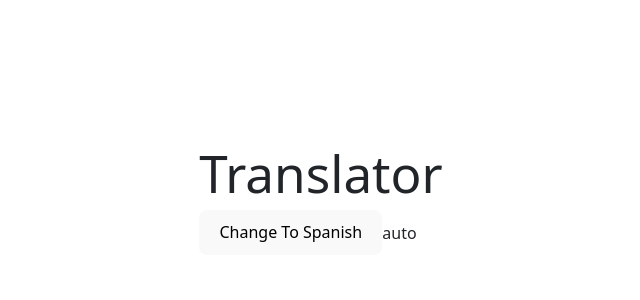
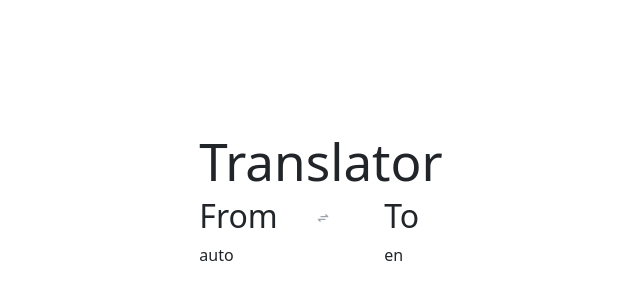
Before and after one commit to katiaku/translator, a React (Vite) app: page / in a window 1280 px wide. Shown: the part 200-500 px from the top of the page, without its empty margins (319-959 px from the left). Built offline with nearby package versions, Linux system fonts and the light colour scheme.

Commit message:
Use basic react-bootstrap components

```diff
--- a/package.json
+++ b/package.json
@@ -13,7 +13,8 @@
     "bootstrap": "^5.3.3",
     "react": "^18.3.1",
     "react-bootstrap": "^2.10.4",
-    "react-dom": "^18.3.1"
+    "react-dom": "^18.3.1",
+    "react-icons": "^5.2.1"
   },
   "devDependencies": {
     "@types/react": "^18.3.3",
--- a/src/App.tsx
+++ b/src/App.tsx
@@ -1,18 +1,37 @@
+import { CgArrowsExchange } from "react-icons/cg";
 import 'bootstrap/dist/css/bootstrap.min.css'
+import { Container, Row, Col, Button } from 'react-bootstrap'
 import './App.css'
-import { useStore } from './hooks/useStore';
+import { useStore } from './hooks/useStore'
+import { AUTO_LANGUAGE } from './constants';
 
 function App() {
 
-  const { fromLanguage, setFromLanguage } = useStore();
+  const { fromLanguage, toLanguage, interchangeLanguages } = useStore();
   return (
-    <div className='App'>
+    <Container fluid>
       <h1>Translator</h1>
-      <button onClick={() => {
-        setFromLanguage("es")
-      }}>Change To Spanish</button>
-      {fromLanguage}
-    </div>
+
+      <Row>
+        <Col>
+          <h2>From</h2>
+          {fromLanguage}
+        </Col>
+        <Col>
+          <Button
+            variant="link"
+            disabled={fromLanguage === AUTO_LANGUAGE}
+            onClick={interchangeLanguages}
+          >
+            <CgArrowsExchange />
+          </Button>
+        </Col>
+        <Col>
+          <h2>To</h2>
+          {toLanguage}
+        </Col>
+      </Row>
+    </Container>
   )
 }
 
--- a/src/hooks/useStore.ts
+++ b/src/hooks/useStore.ts
@@ -1,5 +1,6 @@
 import { useReducer } from 'react';
 import { Action, FromLanguage, Language, State } from '../types';
+import { AUTO_LANGUAGE } from '../constants';
 
 const initialState: State = {
     fromLanguage: "auto",
@@ -13,6 +14,8 @@ function reducer(state: State, action: Action) {
     const { type } = action;
 
     if (type === "INTERCHANGE_LANGUAGES") {
+        if (state.fromLanguage === AUTO_LANGUAGE) return state
+
         return {
         ...state,
         fromLanguage: state.toLanguage,
```
Also changed, not shown: 1 other file (tests, documents, lock files or other folders).
